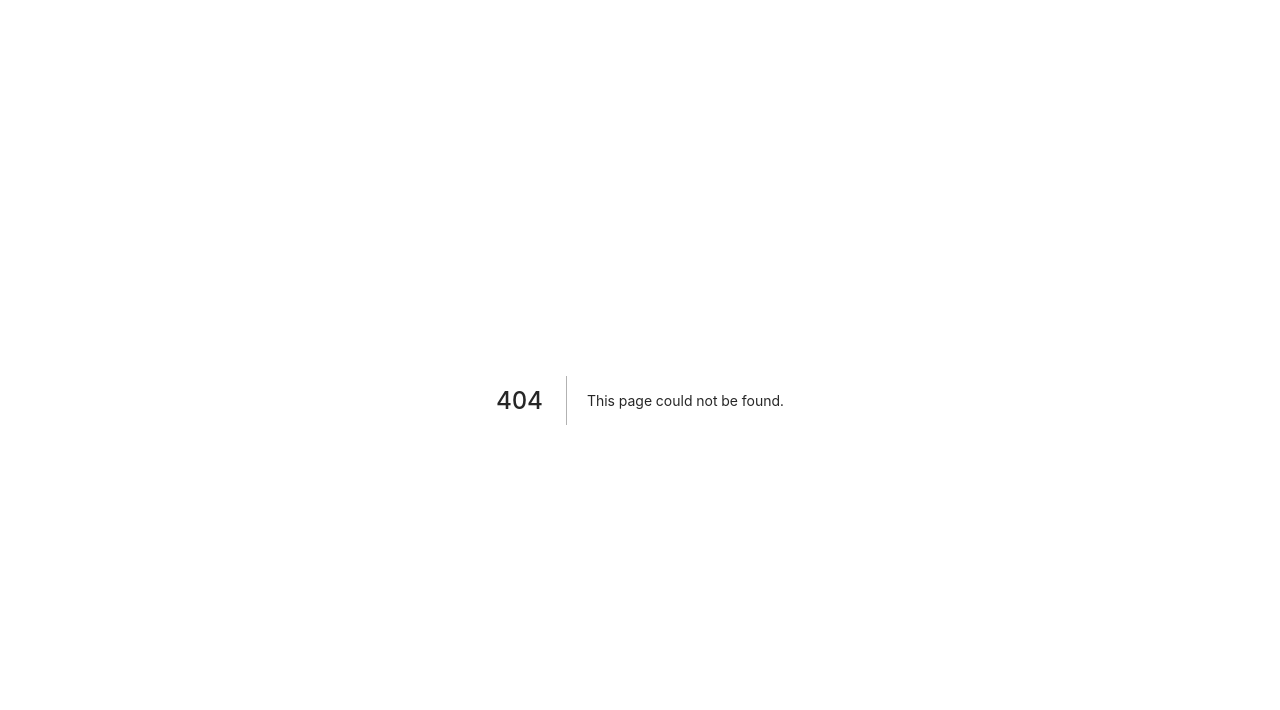
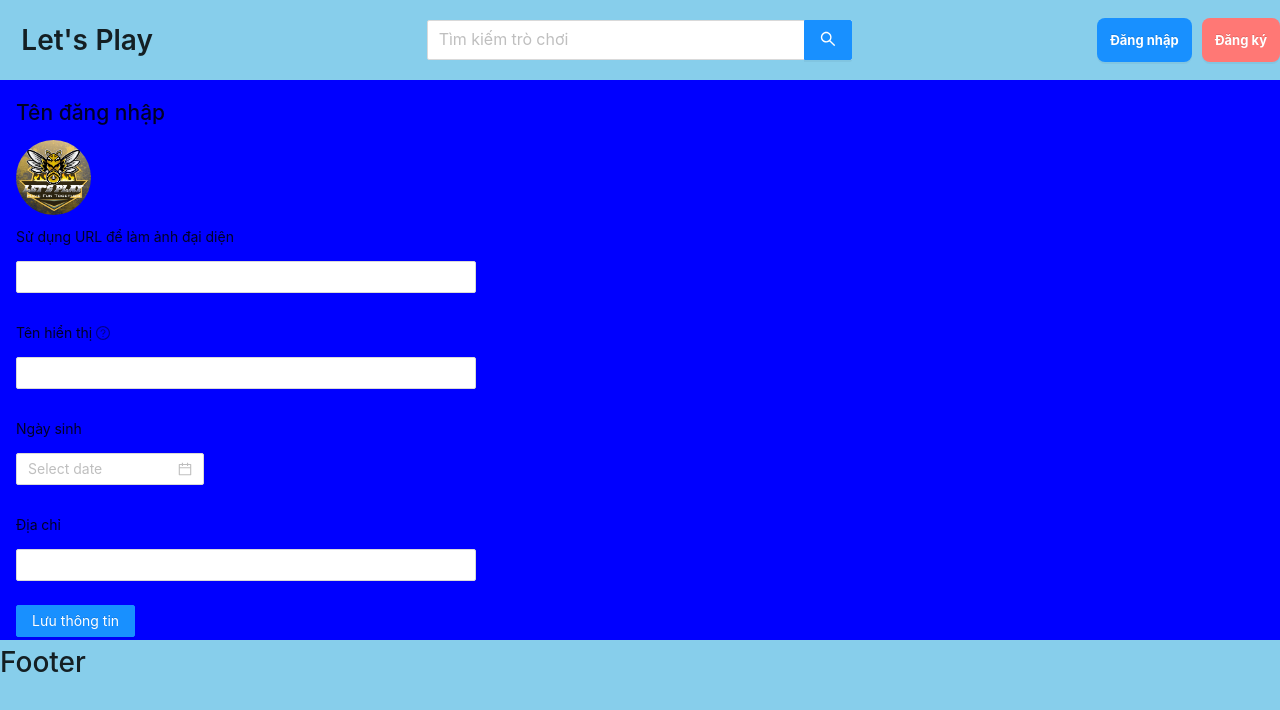
Before and after one commit to ducduc362/game-app, a Next.js app: page /account/profile in a window 1280 px wide. Before the commit this address had no page. Shown: the top 710 px of the page. Built offline with nearby package versions, Linux system fonts and the light colour scheme; no server answers.

Commit message:
check user

```diff
--- a/pages/_app.tsx
+++ b/pages/_app.tsx
@@ -1,4 +1,4 @@
-import React from 'react';
+import React, { useEffect } from 'react';
 import '../styles/globals.css'
 import 'antd/dist/antd.css';
 import type { AppProps } from 'next/app'
--- /dev/null
+++ b/pages/account/profile.tsx
@@ -0,0 +1,139 @@
+import React, { useEffect } from 'react'
+import { Col, Input, Form, Row, Button, Upload, DatePicker } from 'antd'
+import styled from 'styled-components'
+import Image from 'next/image';
+import { UploadOutlined } from '@ant-design/icons';
+import Footer from '../components/Footer';
+import Header from '../components/Header';
+import profilePic from '../../public/logo-game.jpg'
+import axiosInstance from '../../client';
+
+const ProfileRow = styled(Row)`
+  max-width: 1280px;
+  margin: 0 auto;
+  padding: 16px;
+  align-items: center;
+  background-color: blue;
+  height: 70vh;
+    @media only screen and (max-width: 600px) {
+        background-color: #fff;
+        height: auto;
+    }
+`
+const layout = {
+    labelCol: { span: 24 },
+    wrapperCol: { span: 24 },
+};
+
+/* eslint-disable no-template-curly-in-string */
+const validateMessages = {
+    required: '${label} is required!',
+    types: {
+        email: '${label} is not a valid email!',
+        number: '${label} is not a valid number!',
+    },
+    number: {
+        range: '${label} must be between ${min} and ${max}',
+    },
+};
+
+const ChangeProfile = (values: object) => {
+    console.log(values);
+}
+
+// const normFile = (e: any) => {
+//     console.log('Upload event:', e);
+//     if (Array.isArray(e)) {
+//         return e;
+//     }
+//     return e && e.fileList;
+// };
+
+
+const Profile = () => {
+    useEffect(() => {
+        const accessToken = localStorage.getItem('access_token');
+        console.log(accessToken, 'check');
+
+        const getData = async () => {
+            const data = await axiosInstance.post('graphql', {
+                query: `
+                    query{
+                        profile{
+                        id,
+                        name,
+                        }
+                    }
+               `,
+            }, {
+                headers: {
+                    'access_token': `Bearer ${accessToken}`
+                }
+            })
+            console.log(data, 'abc');
+        }
+        getData();
+    }, [])
+
+    return (
+        <div>
+            <Header />
+            <ProfileRow >
+                <Col>
+                    <h2>Tên đăng nhập</h2>
+                    <Image src={profilePic} alt="Image of user" id="logo" width={75} height={75} />
+                    <Form {...layout} name="nest-messages" onFinish={ChangeProfile} validateMessages={validateMessages}>
+                        {/* <Form.Item
+                            name="upload"
+                            label="Upload"
+                            valuePropName="fileList"
+                            getValueFromEvent={normFile}
+                        >
+                            <Upload name="logo" action="/upload.do" listType="picture" >
+                                <Button icon={<UploadOutlined />}>
+                                    Thay ảnh đại diện
+                                </Button>
+                            </Upload>
+                        </Form.Item> */}
+                        <Form.Item
+                            name="url_avatar"
+                            label="Sử dụng URL để làm ảnh đại diện"
+                            rules={[{ whitespace: true }]}
+                        >
+                            <Input />
+                        </Form.Item>
+                        <Form.Item
+                            name="nickname"
+                            label="Tên hiển thị"
+                            tooltip="What do you want others to call you?"
+                            rules={[{ whitespace: true }]}
+                        >
+                            <Input />
+                        </Form.Item>
+                        <Form.Item
+                            label="Ngày sinh"
+                            name="dob"
+                        >
+                            <DatePicker />
+                        </Form.Item>
+                        <Form.Item
+                            name="address"
+                            label="Địa chỉ"
+                            rules={[{ whitespace: true }]}
+                        >
+                            <Input />
+                        </Form.Item>
+                        <Form.Item wrapperCol={{ ...layout.wrapperCol }}>
+                            <Button type="primary" htmlType="submit">
+                                Lưu thông tin
+                            </Button>
+                        </Form.Item>
+                    </Form>
+                </Col>
+            </ProfileRow>
+            <Footer />
+        </div>
+    )
+}
+
+export default Profile
--- a/pages/account/signup.tsx
+++ b/pages/account/signup.tsx
@@ -2,6 +2,7 @@ import { Form, Button, Input } from 'antd'
 import React from 'react'
 import styled from 'styled-components'
 import Link from 'next/link'
+import { useRouter } from 'next/dist/client/router'
 import axiosInstance from '../../client'
 
 const Container = styled.div`
@@ -55,11 +56,12 @@ const validateMessages = {
 };
 
 const SignUp = () => {
+    const router = useRouter();
     async function getUser(values: object) {
-        console.log(values, 'object');
         try {
             const response = await axiosInstance.post('/auth/signup', { ...values });
             console.log(response, 'test');
+            router.push('/account/signin');
         } catch (error) {
             console.error(error, 'error');
         }
--- a/pages/components/Header/index.tsx
+++ b/pages/components/Header/index.tsx
@@ -19,7 +19,6 @@ const HeaderRow = styled(Row)`
   background-color: skyblue;
   height: 10vh;
   position: relative;
-  /* overflow: hidden; */
 `;
 
 const ButtonCol = styled(Col)`
--- a/styles/globals.css
+++ b/styles/globals.css
@@ -15,10 +15,6 @@ a {
   box-sizing: border-box;
 }
 
-#logo {
-  border-radius: 50%;
-}
-
 .footer {
   max-width: 1280px;
   margin: 0 auto;
@@ -30,3 +26,7 @@ a {
 #cont {
   padding: 0;
 }
+
+#logo {
+  border-radius: 50%;
+}
```
Also changed, not shown: pages/account/signin.tsx (+14 -1 lines).
